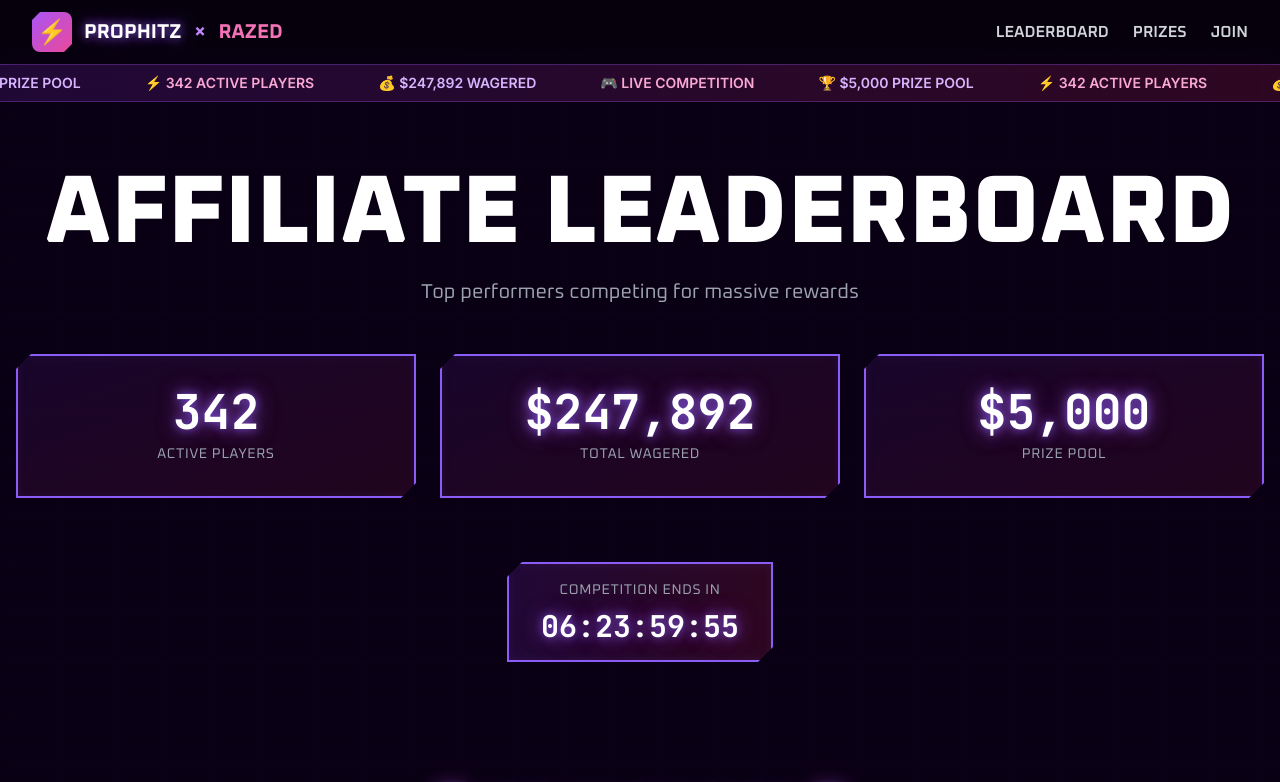
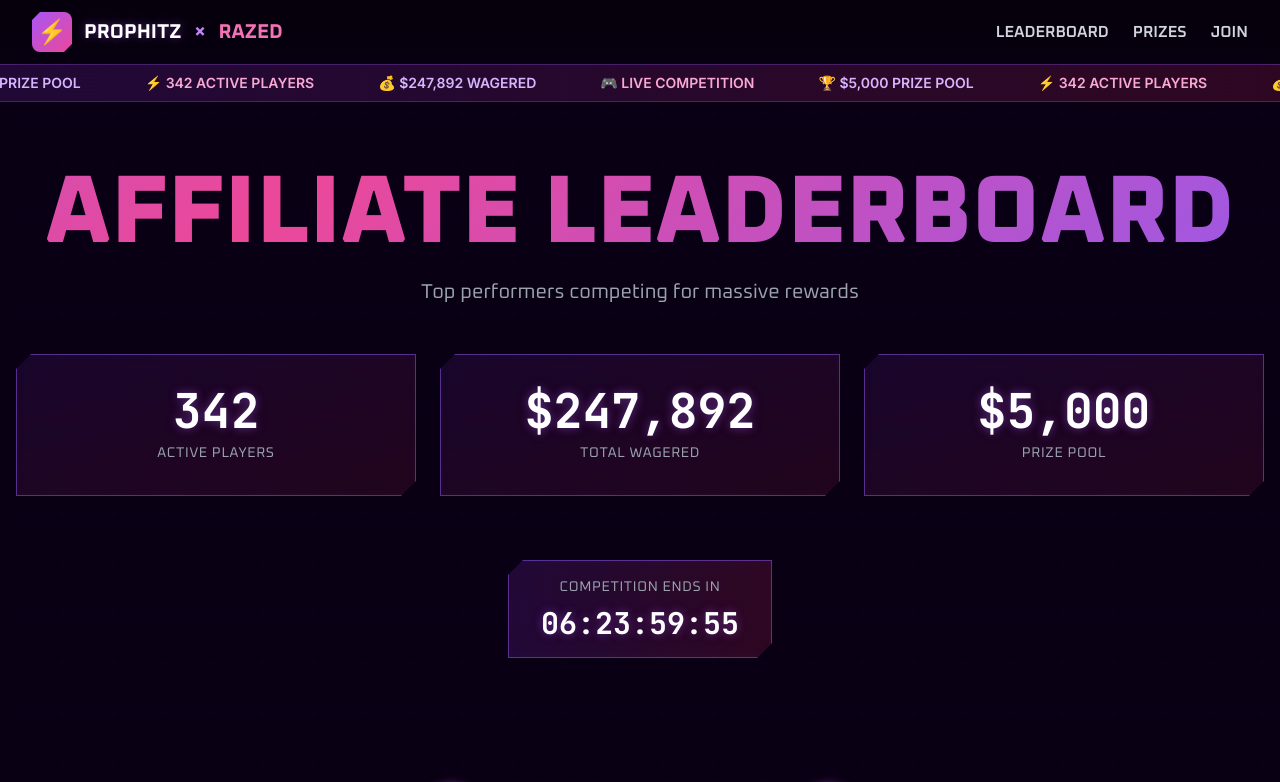
Before and after one commit to seanysean12345/prophitz-leaderboard, a plain HTML site: page alt-a.html in a window 1280 px wide. Shown: the top 782 px of the page. Drawn offline with nearby package versions, Linux system fonts and the light colour scheme.

Commit message:
Alt A: remove glitch, reduce neon. Alt B: Space Grotesk instead of Playfair

```diff
--- a/alt-a.html
+++ b/alt-a.html
@@ -43,7 +43,7 @@
             100% { transform: translate(50px, 50px); }
         }
 
-        /* Scanline Overlay */
+        /* Scanline Overlay - subtle */
         .scanlines {
             position: fixed;
             top: 0;
@@ -54,86 +54,57 @@
             pointer-events: none;
             background: repeating-linear-gradient(
                 0deg,
-                rgba(0, 0, 0, 0.15) 0px,
+                rgba(0, 0, 0, 0.06) 0px,
                 transparent 1px,
-                transparent 2px,
-                rgba(0, 0, 0, 0.15) 3px
+                transparent 3px,
+                rgba(0, 0, 0, 0.06) 4px
             );
-            opacity: 0.4;
+            opacity: 0.2;
         }
 
-        /* Glitch Text Effect */
+        /* Clean Gradient Title */
         .glitch {
             position: relative;
             font-family: 'Oxanium', sans-serif;
             font-weight: 800;
             text-transform: uppercase;
-            animation: glitchPulse 3s infinite;
+            background: linear-gradient(135deg, #8B5CF6 0%, #EC4899 50%, #8B5CF6 100%);
+            background-size: 200% auto;
+            -webkit-background-clip: text;
+            -webkit-text-fill-color: transparent;
+            background-clip: text;
+            animation: gradientShift 4s ease infinite;
         }
 
         .glitch::before,
         .glitch::after {
-            content: attr(data-text);
-            position: absolute;
-            top: 0;
-            left: 0;
-            width: 100%;
-            height: 100%;
+            display: none;
         }
 
-        .glitch::before {
-            left: 2px;
-            text-shadow: -2px 0 #8B5CF6;
-            clip: rect(24px, 550px, 90px, 0);
-            animation: glitchAnim 2s infinite linear alternate-reverse;
-        }
-
-        .glitch::after {
-            left: -2px;
-            text-shadow: -2px 0 #EC4899;
-            clip: rect(85px, 550px, 140px, 0);
-            animation: glitchAnim 3s infinite linear alternate-reverse;
-        }
-
-        @keyframes glitchAnim {
-            0% { clip: rect(12px, 9999px, 84px, 0); }
-            10% { clip: rect(71px, 9999px, 23px, 0); }
-            20% { clip: rect(45px, 9999px, 102px, 0); }
-            30% { clip: rect(89px, 9999px, 5px, 0); }
-            40% { clip: rect(33px, 9999px, 67px, 0); }
-            50% { clip: rect(95px, 9999px, 41px, 0); }
-            60% { clip: rect(18px, 9999px, 88px, 0); }
-            70% { clip: rect(62px, 9999px, 14px, 0); }
-            80% { clip: rect(7px, 9999px, 96px, 0); }
-            90% { clip: rect(53px, 9999px, 29px, 0); }
-            100% { clip: rect(76px, 9999px, 58px, 0); }
-        }
-
-        @keyframes glitchPulse {
-            0%, 90%, 100% { opacity: 1; }
-            92%, 98% { opacity: 0.8; }
+        @keyframes gradientShift {
+            0% { background-position: 0% center; }
+            50% { background-position: 100% center; }
+            100% { background-position: 0% center; }
         }
 
         /* Neon Glow Effects */
         .neon-border {
-            border: 2px solid #8B5CF6;
+            border: 1px solid rgba(139, 92, 246, 0.5);
             box-shadow:
-                0 0 10px rgba(139, 92, 246, 0.5),
-                0 0 20px rgba(139, 92, 246, 0.3),
-                inset 0 0 10px rgba(139, 92, 246, 0.1);
+                0 0 8px rgba(139, 92, 246, 0.2),
+                inset 0 0 8px rgba(139, 92, 246, 0.05);
         }
 
         .neon-glow {
             box-shadow:
-                0 0 20px rgba(139, 92, 246, 0.4),
-                0 0 40px rgba(236, 72, 153, 0.2);
+                0 0 15px rgba(139, 92, 246, 0.2),
+                0 0 30px rgba(236, 72, 153, 0.1);
         }
 
         .neon-text {
             text-shadow:
-                0 0 10px rgba(139, 92, 246, 0.8),
-                0 0 20px rgba(139, 92, 246, 0.5),
-                0 0 30px rgba(236, 72, 153, 0.3);
+                0 0 8px rgba(139, 92, 246, 0.4),
+                0 0 15px rgba(236, 72, 153, 0.15);
         }
 
         /* Clipped Corners */
@@ -155,13 +126,13 @@
         @keyframes pulse-glow {
             0%, 100% {
                 box-shadow:
-                    0 0 20px rgba(139, 92, 246, 0.6),
-                    0 0 40px rgba(236, 72, 153, 0.4);
+                    0 0 12px rgba(139, 92, 246, 0.3),
+                    0 0 25px rgba(236, 72, 153, 0.15);
             }
             50% {
                 box-shadow:
-                    0 0 30px rgba(139, 92, 246, 0.9),
-                    0 0 60px rgba(236, 72, 153, 0.6);
+                    0 0 18px rgba(139, 92, 246, 0.5),
+                    0 0 35px rgba(236, 72, 153, 0.25);
             }
         }
 
```
Also changed, not shown: alt-b.html (+2 -2 lines).
